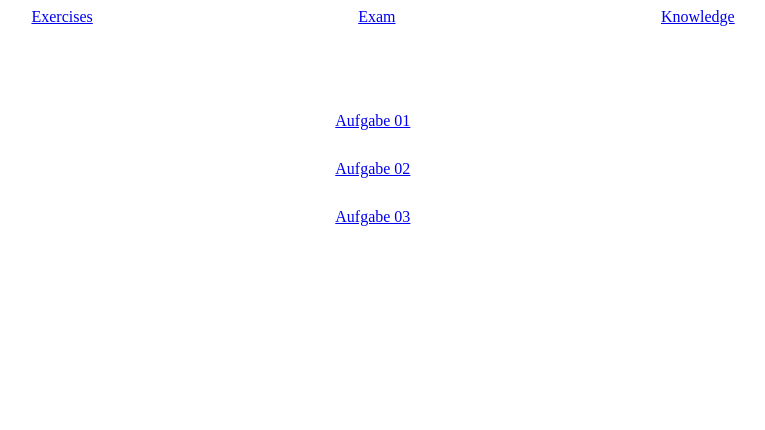
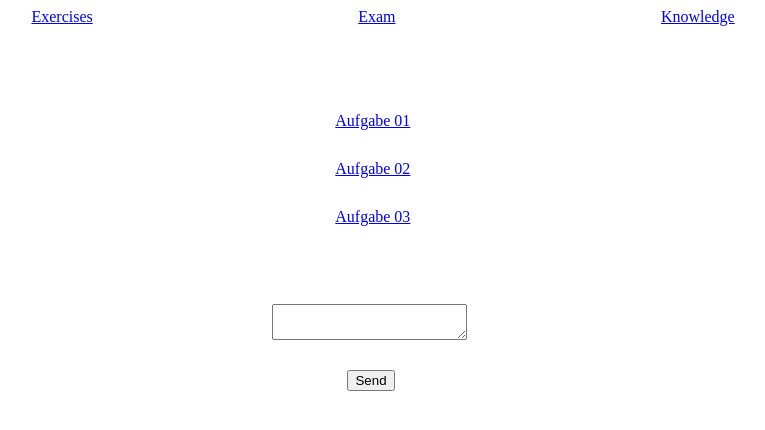
Before and after one commit to htl-leonding-project/leo-database-learner, an Angular app in the folder leo-database-learner-frontend/: page / in a window 1280 px wide. Shown: the top 430 px of the page, without its empty margins (242-1007 px from the left). Built offline with nearby package versions, Linux system fonts and the light colour scheme.

Commit message:
put everything in app.component.html #35

```diff
--- a/leo-database-learner-frontend/src/app/app.component.html
+++ b/leo-database-learner-frontend/src/app/app.component.html
@@ -9,3 +9,8 @@
   <mat-list-item><a href="./feature/feature.component.html">Aufgabe 02</a></mat-list-item>
   <mat-list-item><a href="./feature/feature.component.html">Aufgabe 03</a></mat-list-item>
 </mat-list>
+
+<label>
+  <textarea></textarea><br>
+  <button (click)="buttonCLick()">Send</button>
+</label>
--- a/leo-database-learner-frontend/src/app/app.component.ts
+++ b/leo-database-learner-frontend/src/app/app.component.ts
@@ -8,4 +8,8 @@ import { Component } from '@angular/core';
 
 export class AppComponent {
   title = 'leo-database-learner-frontend';
+
+  buttonCLick(): void{
+    alert('Daten werden an Server geschickt');
+  }
 }
--- a/leo-database-learner-frontend/src/app/feature/feature.component.html
+++ b/leo-database-learner-frontend/src/app/feature/feature.component.html
@@ -3,8 +3,3 @@
   <a href="../app.component.html" style="float: left;">Exam</a>
   <a href="../app.component.html" style="float: left;">Knowledge</a>
 </div><br>
-
-<label>
-  <textarea></textarea><br>
-  <button (click)="buttonCLick()">Send</button>
-</label>
--- a/leo-database-learner-frontend/src/app/feature/feature.component.ts
+++ b/leo-database-learner-frontend/src/app/feature/feature.component.ts
@@ -7,12 +7,9 @@ import { Component, OnInit } from '@angular/core';
 })
 export class FeatureComponent implements OnInit {
 
-  constructor() { }
+  constructor() {
+  }
 
   ngOnInit(): void {
   }
-
-  buttonCLick(): void{
-    alert('Daten werden an Server geschickt');
-  }
 }
```
